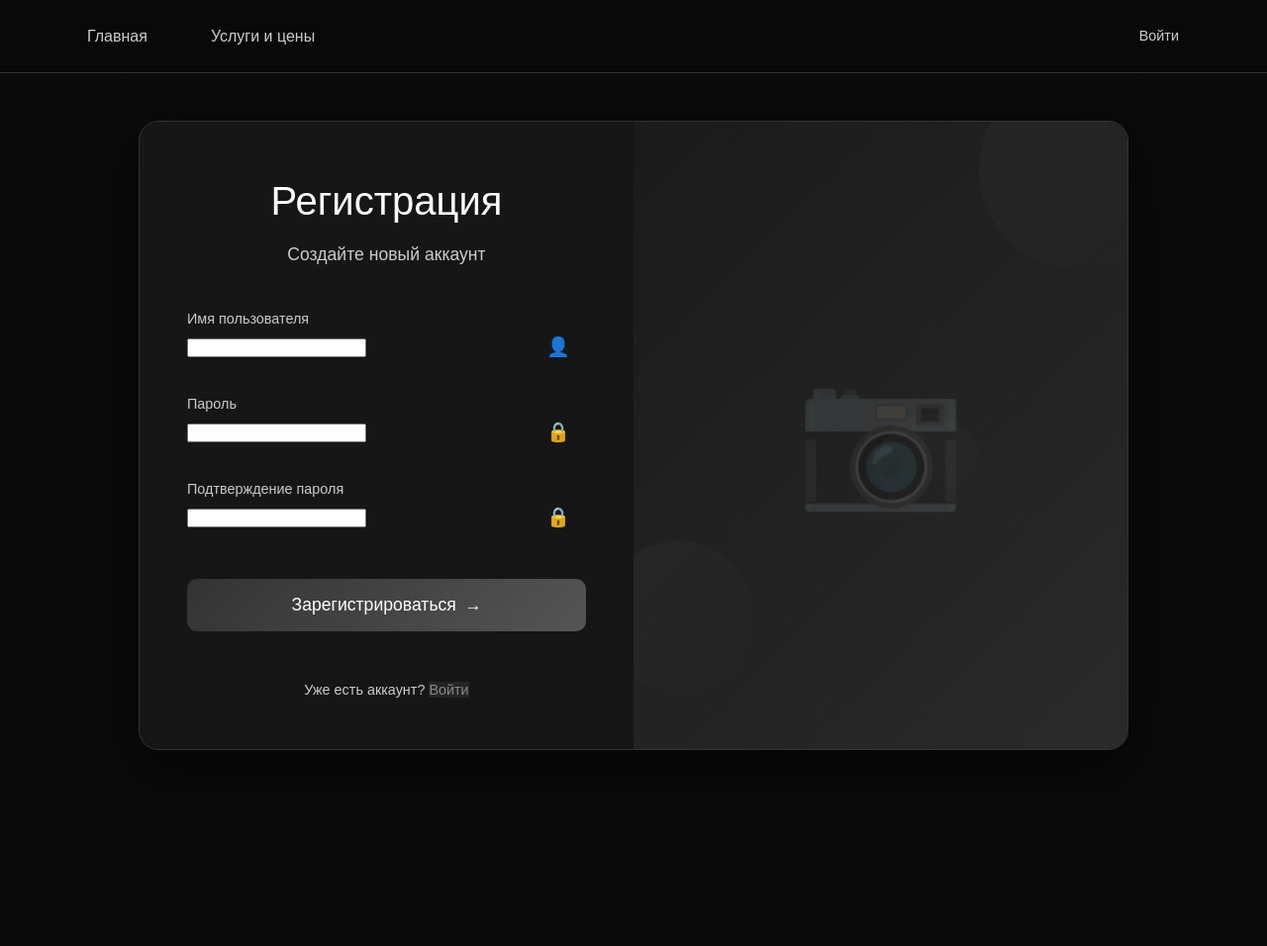
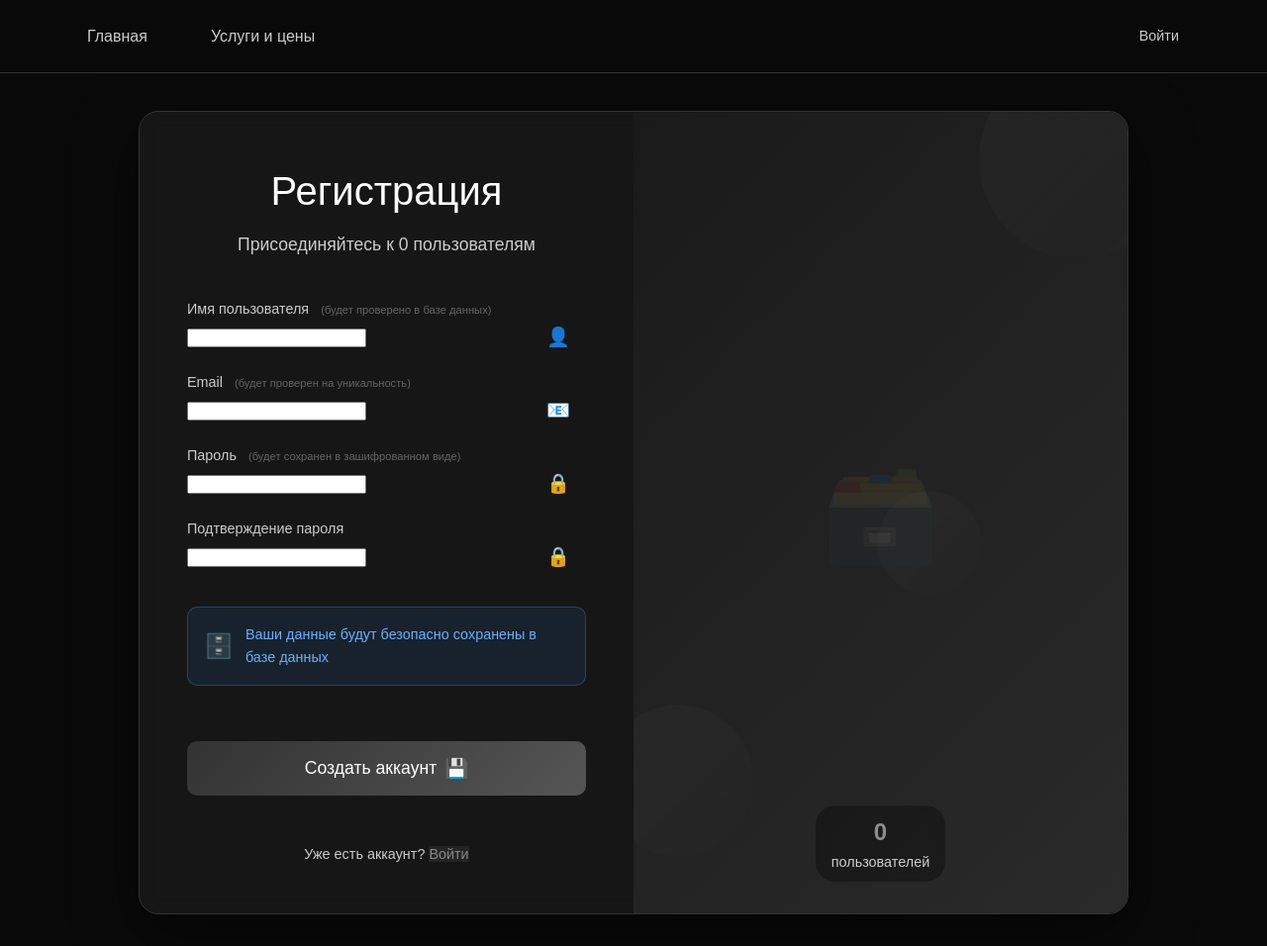
Before and after one commit to Evgent11/PhotoGal, a Django app: template gallery_prj/templates/register.html in a window 1280 px wide. Shown: the whole page at 99% size. Before the commit the page ends 758 px from the top, so only its background shows below. Run offline with Django 5.2, Linux system fonts and the light colour scheme; the template is opened without the code that fills it, so the values that code supplies are empty, except form fields; form fields are guessed from the names that the template uses; parts of the project's set-up code (start-up, migrations or seed data) failed here and were passed over.

Commit message:
Недодел

```diff
--- a/gallery_prj/gallery_app/urls.py
+++ b/gallery_prj/gallery_app/urls.py
@@ -4,8 +4,8 @@
 app_name = 'gallery'
 
 urlpatterns = [
-    path('home/', home),
-    path('photo/<int:photo_id>/', photo_detail, name='photo_detail'),
+    path('home/', home_view),
+    path('photo/<int:photo_id>/', photo_detail_view, name='photo_detail'),
     path('prices/', ServiceListView.as_view()),
     path('login/', login),
     path('register/', register)
--- a/gallery_prj/static/styles.css
+++ b/gallery_prj/static/styles.css
@@ -1281,3 +1281,228 @@
         right: -50%;
     }
 }
+
+/* Стили для формы регистрации */
+.field-info {
+    font-size: 0.7rem;
+    color: #666;
+    font-weight: normal;
+    margin-left: 0.5rem;
+}
+
+.error-list {
+    flex-grow: 1;
+}
+
+.error-item {
+    margin: 0.25rem 0;
+    font-size: 0.9rem;
+}
+
+.database-info {
+    display: flex;
+    align-items: center;
+    gap: 0.75rem;
+    background: rgba(51, 153, 255, 0.1);
+    border: 1px solid rgba(51, 153, 255, 0.3);
+    border-radius: 10px;
+    padding: 1rem;
+    margin: 1rem 0;
+}
+
+.db-icon {
+    font-size: 1.5rem;
+    opacity: 0.7;
+}
+
+.database-info p {
+    color: #6ab0ff;
+    font-size: 0.9rem;
+    margin: 0;
+}
+
+.button-db {
+    font-size: 1.2rem;
+}
+
+/* Статистика базы данных */
+.db-stats {
+    position: absolute;
+    bottom: 2rem;
+    left: 0;
+    right: 0;
+    text-align: center;
+    color: rgba(255, 255, 255, 0.3);
+}
+
+.stat-item {
+    display: inline-block;
+    background: rgba(0, 0, 0, 0.3);
+    padding: 0.5rem 1rem;
+    border-radius: 20px;
+    backdrop-filter: blur(5px);
+}
+
+.stat-number {
+    font-size: 1.5rem;
+    font-weight: bold;
+    color: rgba(255, 255, 255, 0.5);
+    display: block;
+}
+
+.stat-label {
+    font-size: 0.8rem;
+    display: block;
+}
+
+.database-icon {
+    font-size: 6rem;
+    opacity: 0.08;
+    position: absolute;
+    top: 50%;
+    left: 50%;
+    transform: translate(-50%, -50%);
+}
+
+/* Анимация для инпутов */
+.form-input.filled {
+    border-color: #4CAF50;
+    background: rgba(76, 175, 80, 0.05);
+}
+
+/* Стили для страницы профиля */
+.profile-page {
+    padding-top: 100px;
+    min-height: 100vh;
+}
+
+.profile-container {
+    max-width: 800px;
+    margin: 0 auto;
+    padding: 2rem;
+}
+
+.profile-card {
+    background: rgba(26, 26, 26, 0.8);
+    border-radius: 20px;
+    padding: 2rem;
+    border: 1px solid #333;
+    backdrop-filter: blur(10px);
+}
+
+.profile-header {
+    display: flex;
+    align-items: center;
+    gap: 1.5rem;
+    margin-bottom: 2rem;
+}
+
+.profile-avatar {
+    width: 80px;
+    height: 80px;
+    background: linear-gradient(135deg, #667eea 0%, #764ba2 100%);
+    border-radius: 50%;
+    display: flex;
+    align-items: center;
+    justify-content: center;
+    font-size: 2rem;
+    color: white;
+}
+
+.profile-info h2 {
+    margin: 0;
+    color: white;
+}
+
+.profile-info p {
+    color: #ccc;
+    margin: 0.5rem 0 0 0;
+}
+
+.profile-stats {
+    display: grid;
+    grid-template-columns: repeat(auto-fit, minmax(200px, 1fr));
+    gap: 1rem;
+    margin-bottom: 2rem;
+}
+
+.stat-card {
+    background: rgba(255, 255, 255, 0.05);
+    border-radius: 10px;
+    padding: 1.5rem;
+    text-align: center;
+    border: 1px solid #333;
+}
+
+.stat-value {
+    font-size: 2rem;
+    font-weight: bold;
+    color: white;
+    display: block;
+}
+
+.stat-label {
+    color: #ccc;
+    font-size: 0.9rem;
+}
+
+/* Сообщения Django */
+.messages {
+    position: fixed;
+    top: 100px;
+    right: 20px;
+    z-index: 1000;
+    max-width: 400px;
+}
+
+.message {
+    background: rgba(26, 26, 26, 0.95);
+    border-left: 4px solid;
+    padding: 1rem;
+    margin-bottom: 0.5rem;
+    border-radius: 5px;
+    box-shadow: 0 5px 15px rgba(0, 0, 0, 0.3);
+    animation: slideIn 0.3s ease-out;
+    backdrop-filter: blur(10px);
+}
+
+.message.success {
+    border-color: #4CAF50;
+    color: #4CAF50;
+}
+
+.message.error {
+    border-color: #f44336;
+    color: #f44336;
+}
+
+.message.info {
+    border-color: #2196F3;
+    color: #2196F3;
+}
+
+@keyframes slideIn {
+    from {
+        transform: translateX(100%);
+        opacity: 0;
+    }
+    to {
+        transform: translateX(0);
+        opacity: 1;
+    }
+}
+
+@keyframes slideOut {
+    from {
+        transform: translateX(0);
+        opacity: 1;
+    }
+    to {
+        transform: translateX(100%);
+        opacity: 0;
+    }
+}
+
+.message.hide {
+    animation: slideOut 0.3s ease-out forwards;
+}
--- a/gallery_prj/templates/register.html
+++ b/gallery_prj/templates/register.html
@@ -15,7 +15,7 @@
             <div class="login-card">
                 <div class="login-header">
                     <h1 class="login-title">Регистрация</h1>
-                    <p class="login-subtitle">Создайте новый аккаунт</p>
+                    <p class="login-subtitle">Присоединяйтесь к {{ total_users|default:"0" }} пользователям</p>
                 </div>
 
                 <form method="post" class="login-form">
@@ -24,35 +24,56 @@
                     {% if form.errors %}
                     <div class="error-message">
                         <div class="error-icon">!</div>
-                        <div>
+                        <div class="error-list">
                             {% for field in form %}
                                 {% for error in field.errors %}
-                                    <p>{{ error }}</p>
+                                    <p class="error-item">{{ error }}</p>
                                 {% endfor %}
                             {% endfor %}
                             {% for error in form.non_field_errors %}
-                                <p>{{ error }}</p>
+                                <p class="error-item">{{ error }}</p>
                             {% endfor %}
                         </div>
                     </div>
                     {% endif %}
 
                     <div class="form-group">
-                        <label for="id_username" class="form-label">Имя пользователя</label>
+                        <label for="id_username" class="form-label">
+                            Имя пользователя
+                            <span class="field-info">(будет проверено в базе данных)</span>
+                        </label>
                         <div class="input-wrapper">
                             {{ form.username }}
                             <span class="input-icon">👤</span>
                         </div>
+                        {% if form.username.help_text %}
                         <div class="help-text">{{ form.username.help_text }}</div>
+                        {% endif %}
                     </div>
 
                     <div class="form-group">
-                        <label for="id_password1" class="form-label">Пароль</label>
+                        <label for="id_email" class="form-label">
+                            Email
+                            <span class="field-info">(будет проверен на уникальность)</span>
+                        </label>
+                        <div class="input-wrapper">
+                            {{ form.email }}
+                            <span class="input-icon">📧</span>
+                        </div>
+                    </div>
+
+                    <div class="form-group">
+                        <label for="id_password1" class="form-label">
+                            Пароль
+                            <span class="field-info">(будет сохранен в зашифрованном виде)</span>
+                        </label>
                         <div class="input-wrapper">
                             {{ form.password1 }}
                             <span class="input-icon">🔒</span>
                         </div>
+                        {% if form.password1.help_text %}
                         <div class="help-text">{{ form.password1.help_text }}</div>
+                        {% endif %}
                     </div>
 
                     <div class="form-group">
@@ -61,16 +82,20 @@
                             {{ form.password2 }}
                             <span class="input-icon">🔒</span>
                         </div>
-                        <div class="help-text">{{ form.password2.help_text }}</div>
+                    </div>
+
+                    <div class="database-info">
+                        <div class="db-icon">🗄️</div>
+                        <p>Ваши данные будут безопасно сохранены в базе данных</p>
                     </div>
 
                     <button type="submit" class="login-button">
-                        <span class="button-text">Зарегистрироваться</span>
-                        <span class="button-arrow">→</span>
+                        <span class="button-text">Создать аккаунт</span>
+                        <span class="button-db">💾</span>
                     </button>
 
                     <div class="login-footer">
-                        <p>Уже есть аккаунт? <a href="../login" class="register-link">Войти</a></p>
+                        <p>Уже есть аккаунт? <a href="{% url 'login' %}" class="register-link">Войти</a></p>
                     </div>
                 </form>
             </div>
@@ -79,32 +104,44 @@
                 <div class="decoration-circle circle-1"></div>
                 <div class="decoration-circle circle-2"></div>
                 <div class="decoration-circle circle-3"></div>
-                <div class="camera-icon">📷</div>
+                <div class="database-icon">🗃️</div>
+                <div class="db-stats">
+                    <div class="stat-item">
+                        <span class="stat-number">{{ total_users|default:"0" }}</span>
+                        <span class="stat-label">пользователей</span>
+                    </div>
+                </div>
             </div>
         </div>
     </main>
 
     <script>
-        // Добавляем классы и placeholder к полям формы
-        document.addEventListener('DOMContentLoaded', function() {
-            const usernameField = document.getElementById('id_username');
-            const password1Field = document.getElementById('id_password1');
-            const password2Field = document.getElementById('id_password2');
+        // Анимация при отправке формы
+        document.querySelector('.login-form').addEventListener('submit', function(e) {
+            const button = this.querySelector('.login-button');
+            const originalText = button.querySelector('.button-text').textContent;
 
-            if (usernameField) {
-                usernameField.className = 'form-input';
-                usernameField.placeholder = 'Введите имя пользователя';
-            }
+            button.disabled = true;
+            button.querySelector('.button-text').textContent = 'Сохранение в базу...';
+            button.style.opacity = '0.7';
 
-            if (password1Field) {
-                password1Field.className = 'form-input';
-                password1Field.placeholder = 'Введите пароль';
-            }
+            // Добавляем небольшую задержку для демонстрации
+            setTimeout(() => {
+                button.querySelector('.button-text').textContent = originalText;
+                button.disabled = false;
+                button.style.opacity = '1';
+            }, 2000);
+        });
 
-            if (password2Field) {
-                password2Field.className = 'form-input';
-                password2Field.placeholder = 'Подтвердите пароль';
-            }
+        // Валидация в реальном времени
+        document.querySelectorAll('.form-input').forEach(input => {
+            input.addEventListener('blur', function() {
+                if (this.value.trim() !== '') {
+                    this.classList.add('filled');
+                } else {
+                    this.classList.remove('filled');
+                }
+            });
         });
     </script>
 </body>
```
Also changed, not shown: gallery_prj/gallery_app/views.py (+168 -39 lines), gallery_prj/gallery_prj/settings.py (+6 -4 lines).
